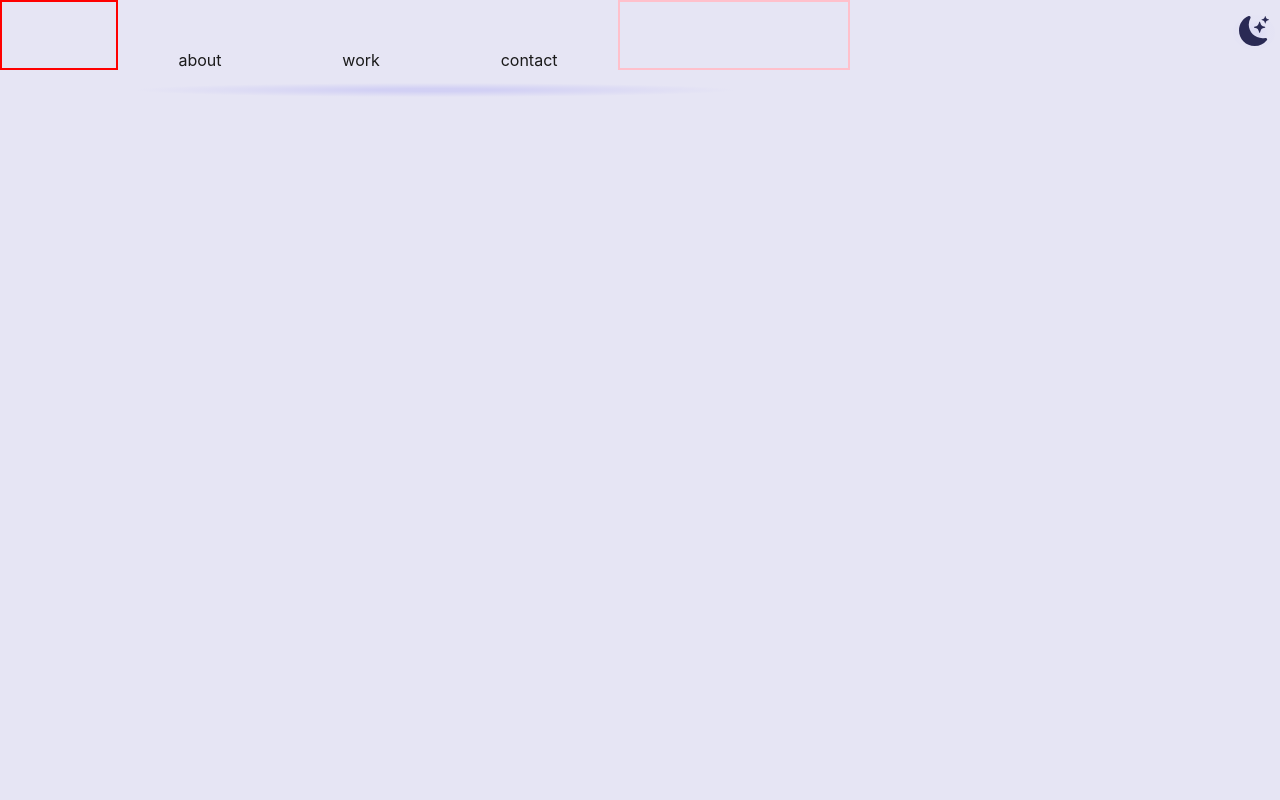
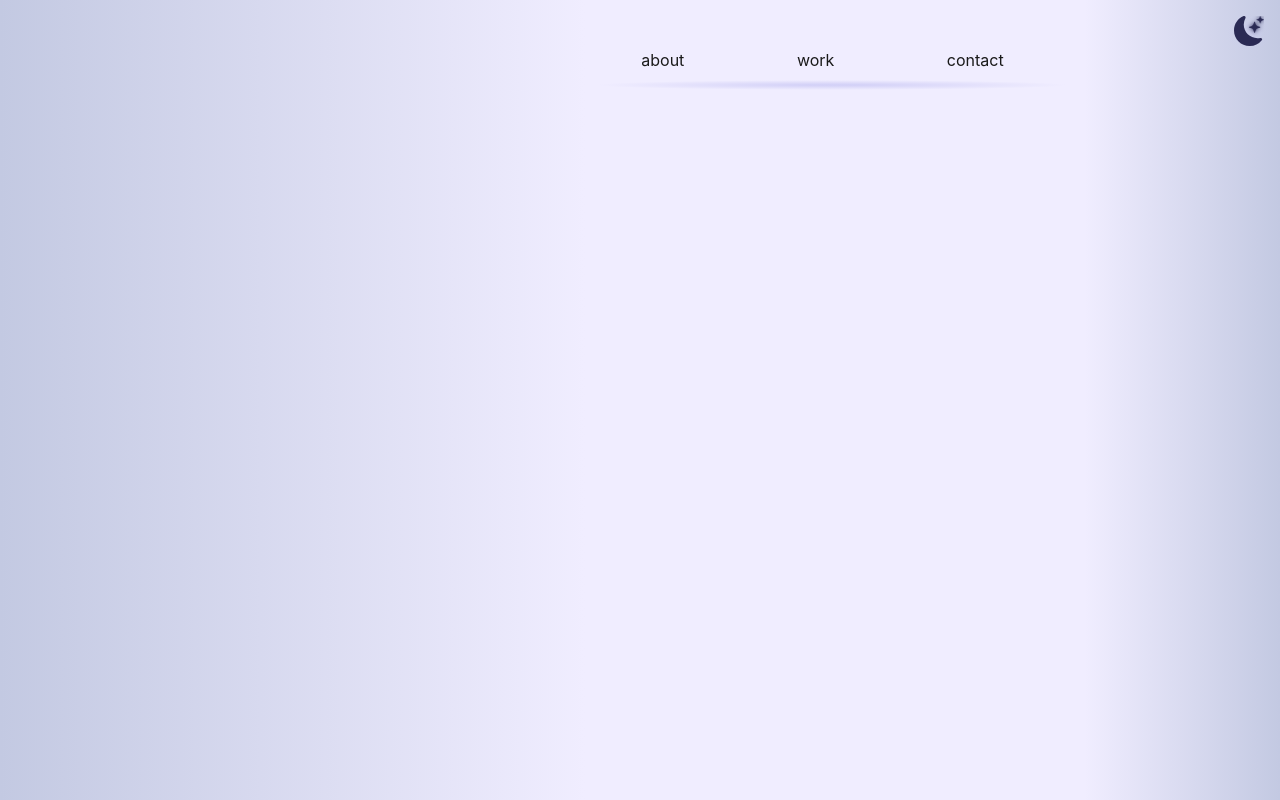
Before and after one commit to Joannamcregan/portfolio, a React (Create React App) app: page / in a window 1280 px wide. Built offline with nearby package versions, Linux system fonts and the light colour scheme.

Commit message:
making progress

```diff
--- a/public/index.html
+++ b/public/index.html
@@ -2,7 +2,7 @@
 <html lang="en">
   <head>
     <meta charset="utf-8" />
-    <link rel="icon" href="%PUBLIC_URL%/favicon.ico" />
+    <link rel="icon" href="./img/J.png" />
     <meta name="viewport" content="width=device-width, initial-scale=1" />
     <meta
       name="Joanna Makes Sites"
--- a/src/App.css
+++ b/src/App.css
@@ -1,17 +1,19 @@
 :root {
-  --background: rgb(230, 229, 244);
+  --background: rgb(240, 237, 255);
+  --filler-background: rgb(195, 201, 226);
   --text: #1a1a1a;
   --accent: rgb(42, 42, 84);
 }
 [data-theme="dark"] {
   --background: rgb(42, 42, 84);
+  --filler-background: rgb(27, 31, 45);
   --text: #f5f5f5;
   --accent: rgb(230, 229, 244);
 }
 div.gentle-divide{
-  background-image: radial-gradient(rgb(201, 199, 244) 10%, transparent 50%);
+  background-image: radial-gradient(rgb(201, 199, 244) 10%, transparent 70%);
   width: 100%;
-  height: 20px;
+  height: 10px;
   opacity: 0.7;
   margin: 10px;
 }
@@ -34,17 +36,33 @@ div.gentle-divide{
   flex-shrink: 0;
 }
 .buffer-left{
-  flex-grow: 1;
-  border: solid red 2px;
+  flex-grow: 3;
+  background-image: linear-gradient(to left, var(--background), var(--filler-background));
 }
 .buffer-right{
-  flex-grow: 2;
-  border: solid pink 2px;
+  flex-grow: 1;
+  background-image: linear-gradient(to right, var(--background), var(--filler-background));
+}
+.height-100{
+  height: 100vh;
+}
+.gentle-pulse{
+  animation: gentle-pulse 4s infinite;
+}
+@keyframes gentle-pulse {
+  0%, 30%, 70%, 100%{
+    scale: 1;
+    filter: drop-shadow(0px 0px 1px var(--accent));
+  }
+  50%{
+    scale: 1.05;
+    filter: drop-shadow(0px 0px 2px var(--accent));
+  }
 }
 body {
   background-color: var(--background);
   color: var(--text);
-  transition: background-color 0.3s ease, color 0.5s ease;
+  transition: color 0.5s ease;
 }
 header{
   width: 850px;
@@ -53,6 +71,9 @@ header{
   margin: auto;
   position: relative; */
 }
+button{
+  cursor: pointer;
+}
 button.modeButton{
   color: var(--accent);
   border: rgba(244, 244, 244, 0);
@@ -60,6 +81,6 @@ button.modeButton{
   background: radial-gradient(rgba(201, 199, 244, 0.3) 20%, rgba(201, 199, 244, 0.05) 50%);
   position: absolute;
   top: 15px;
-  right: 5px;
+  right: 10px;
   z-index: 999;
 }
--- a/src/App.js
+++ b/src/App.js
@@ -5,19 +5,21 @@ import { ModeToggle } from './components/ModeToggle';
 function App() {
   return (
     <div className="App">
+      <div class="flex height-100">
+        <div class="buffer-left"></div>
+        <div class="width-500 pt-40 shrink-0">
           <header className="App-header">
             <ModeToggle />
-        <div class="flex">
-          <div class="buffer-left"></div>
-          <div className="flex width-500 pt-40 margin-x-auto shrink-0">
+              <div className="flex">
                 <span>about</span>
                 <span>work</span>
                 <span>contact</span>
               </div>
+            <div className="gentle-divide"></div>
+          </header>
+        </div>
         <div class="buffer-right"></div>
       </div>
-        <div className="gentle-divide"></div>
-      </header>
     </div>
   );
 }
--- a/src/components/ModeToggle.js
+++ b/src/components/ModeToggle.js
@@ -9,11 +9,11 @@ export const ModeToggle = () => {
         className="modeButton"
         onClick={toggleTheme}
     >
-      {theme === 'light' ? <svg xmlns="http://www.w3.org/2000/svg" width="30px" height="30px" fill="currentColor" class="bi bi-moon-stars-fill" viewBox="0 0 16 16">
+      {theme === 'light' ? <svg xmlns="http://www.w3.org/2000/svg" width="30px" height="30px" fill="currentColor" className="bi bi-moon-stars-fill" viewBox="0 0 16 16">
   <path d="M6 .278a.77.77 0 0 1 .08.858 7.2 7.2 0 0 0-.878 3.46c0 4.021 3.278 7.277 7.318 7.277q.792-.001 1.533-.16a.79.79 0 0 1 .81.316.73.73 0 0 1-.031.893A8.35 8.35 0 0 1 8.344 16C3.734 16 0 12.286 0 7.71 0 4.266 2.114 1.312 5.124.06A.75.75 0 0 1 6 .278"/>
-  <path d="M10.794 3.148a.217.217 0 0 1 .412 0l.387 1.162c.173.518.579.924 1.097 1.097l1.162.387a.217.217 0 0 1 0 .412l-1.162.387a1.73 1.73 0 0 0-1.097 1.097l-.387 1.162a.217.217 0 0 1-.412 0l-.387-1.162A1.73 1.73 0 0 0 9.31 6.593l-1.162-.387a.217.217 0 0 1 0-.412l1.162-.387a1.73 1.73 0 0 0 1.097-1.097zM13.863.099a.145.145 0 0 1 .274 0l.258.774c.115.346.386.617.732.732l.774.258a.145.145 0 0 1 0 .274l-.774.258a1.16 1.16 0 0 0-.732.732l-.258.774a.145.145 0 0 1-.274 0l-.258-.774a1.16 1.16 0 0 0-.732-.732l-.774-.258a.145.145 0 0 1 0-.274l.774-.258c.346-.115.617-.386.732-.732z"/>
-</svg> : <svg xmlns="http://www.w3.org/2000/svg" width="30px" height="30px" fill="currentColor" class="bi bi-sun" viewBox="0 0 16 16">
-  <path d="M8 11a3 3 0 1 1 0-6 3 3 0 0 1 0 6m0 1a4 4 0 1 0 0-8 4 4 0 0 0 0 8M8 0a.5.5 0 0 1 .5.5v2a.5.5 0 0 1-1 0v-2A.5.5 0 0 1 8 0m0 13a.5.5 0 0 1 .5.5v2a.5.5 0 0 1-1 0v-2A.5.5 0 0 1 8 13m8-5a.5.5 0 0 1-.5.5h-2a.5.5 0 0 1 0-1h2a.5.5 0 0 1 .5.5M3 8a.5.5 0 0 1-.5.5h-2a.5.5 0 0 1 0-1h2A.5.5 0 0 1 3 8m10.657-5.657a.5.5 0 0 1 0 .707l-1.414 1.415a.5.5 0 1 1-.707-.708l1.414-1.414a.5.5 0 0 1 .707 0m-9.193 9.193a.5.5 0 0 1 0 .707L3.05 13.657a.5.5 0 0 1-.707-.707l1.414-1.414a.5.5 0 0 1 .707 0m9.193 2.121a.5.5 0 0 1-.707 0l-1.414-1.414a.5.5 0 0 1 .707-.707l1.414 1.414a.5.5 0 0 1 0 .707M4.464 4.465a.5.5 0 0 1-.707 0L2.343 3.05a.5.5 0 1 1 .707-.707l1.414 1.414a.5.5 0 0 1 0 .708"/>
+  <path className="gentle-pulse" d="M10.794 3.148a.217.217 0 0 1 .412 0l.387 1.162c.173.518.579.924 1.097 1.097l1.162.387a.217.217 0 0 1 0 .412l-1.162.387a1.73 1.73 0 0 0-1.097 1.097l-.387 1.162a.217.217 0 0 1-.412 0l-.387-1.162A1.73 1.73 0 0 0 9.31 6.593l-1.162-.387a.217.217 0 0 1 0-.412l1.162-.387a1.73 1.73 0 0 0 1.097-1.097zM13.863.099a.145.145 0 0 1 .274 0l.258.774c.115.346.386.617.732.732l.774.258a.145.145 0 0 1 0 .274l-.774.258a1.16 1.16 0 0 0-.732.732l-.258.774a.145.145 0 0 1-.274 0l-.258-.774a1.16 1.16 0 0 0-.732-.732l-.774-.258a.145.145 0 0 1 0-.274l.774-.258c.346-.115.617-.386.732-.732z"/>
+</svg> : <svg xmlns="http://www.w3.org/2000/svg" width="30" height="30" fill="currentColor" class="bi bi-sun-fill" viewBox="0 0 16 16">
+  <path className="gentle-pulse" d="M8 12a4 4 0 1 0 0-8 4 4 0 0 0 0 8M8 0a.5.5 0 0 1 .5.5v2a.5.5 0 0 1-1 0v-2A.5.5 0 0 1 8 0m0 13a.5.5 0 0 1 .5.5v2a.5.5 0 0 1-1 0v-2A.5.5 0 0 1 8 13m8-5a.5.5 0 0 1-.5.5h-2a.5.5 0 0 1 0-1h2a.5.5 0 0 1 .5.5M3 8a.5.5 0 0 1-.5.5h-2a.5.5 0 0 1 0-1h2A.5.5 0 0 1 3 8m10.657-5.657a.5.5 0 0 1 0 .707l-1.414 1.415a.5.5 0 1 1-.707-.708l1.414-1.414a.5.5 0 0 1 .707 0m-9.193 9.193a.5.5 0 0 1 0 .707L3.05 13.657a.5.5 0 0 1-.707-.707l1.414-1.414a.5.5 0 0 1 .707 0m9.193 2.121a.5.5 0 0 1-.707 0l-1.414-1.414a.5.5 0 0 1 .707-.707l1.414 1.414a.5.5 0 0 1 0 .707M4.464 4.465a.5.5 0 0 1-.707 0L2.343 3.05a.5.5 0 1 1 .707-.707l1.414 1.414a.5.5 0 0 1 0 .708"/>
 </svg>}
     </button>
   );
```
Also changed, not shown: public/img/J.png (added), public/manifest.json. Lines whose indentation alone changed are shown as unchanged.
